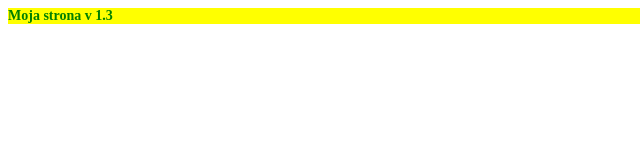
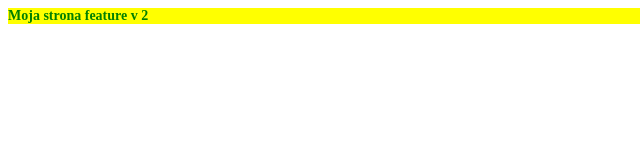
Before and after one commit to paul-rudnicki/new-project, a plain HTML site: page index.html in a window 1280 px wide. Shown: the full height of the page, 0-640 px from the left. Drawn offline with Linux system fonts and the light colour scheme.

Commit message:
feature 2

```diff
--- a/index.html
+++ b/index.html
@@ -5,7 +5,7 @@
 	</head>
 
 	<body>
-		<h1>Moja strona v 1.3</h1>
+		<h1>Moja strona feature v 2</h1>
 	</body>
 
 
```
